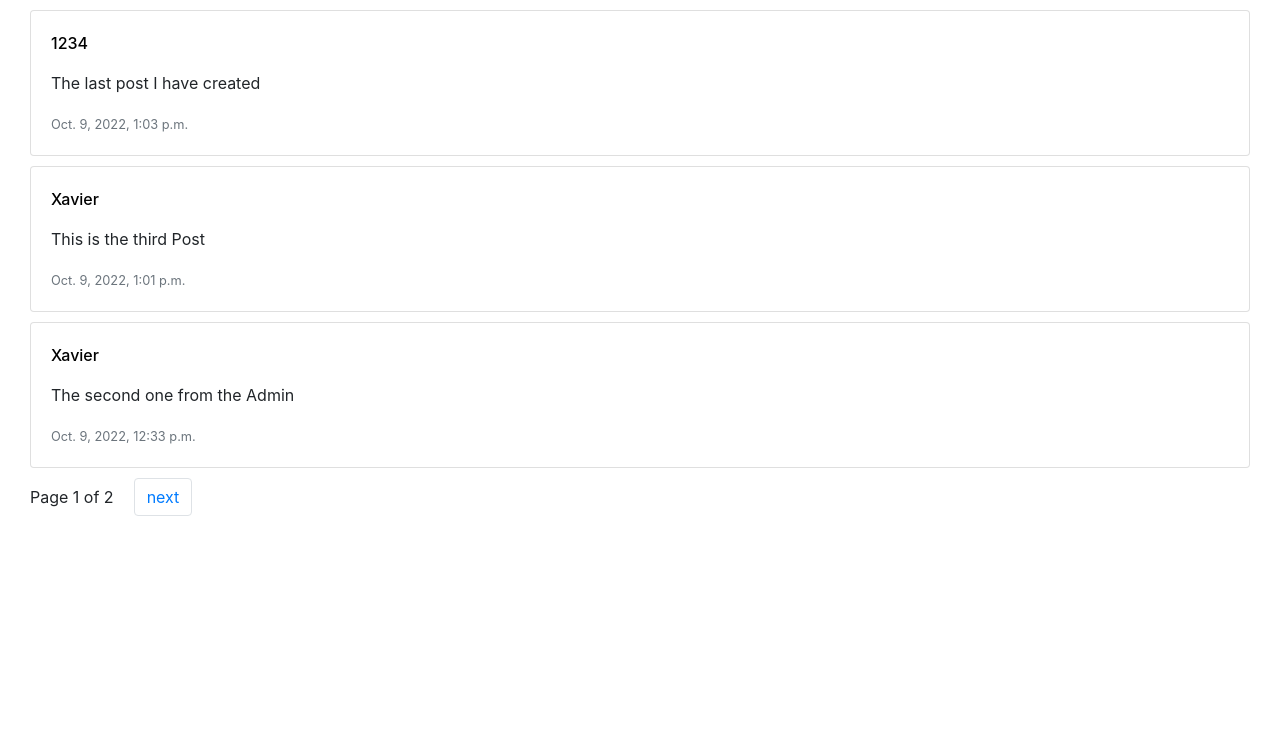
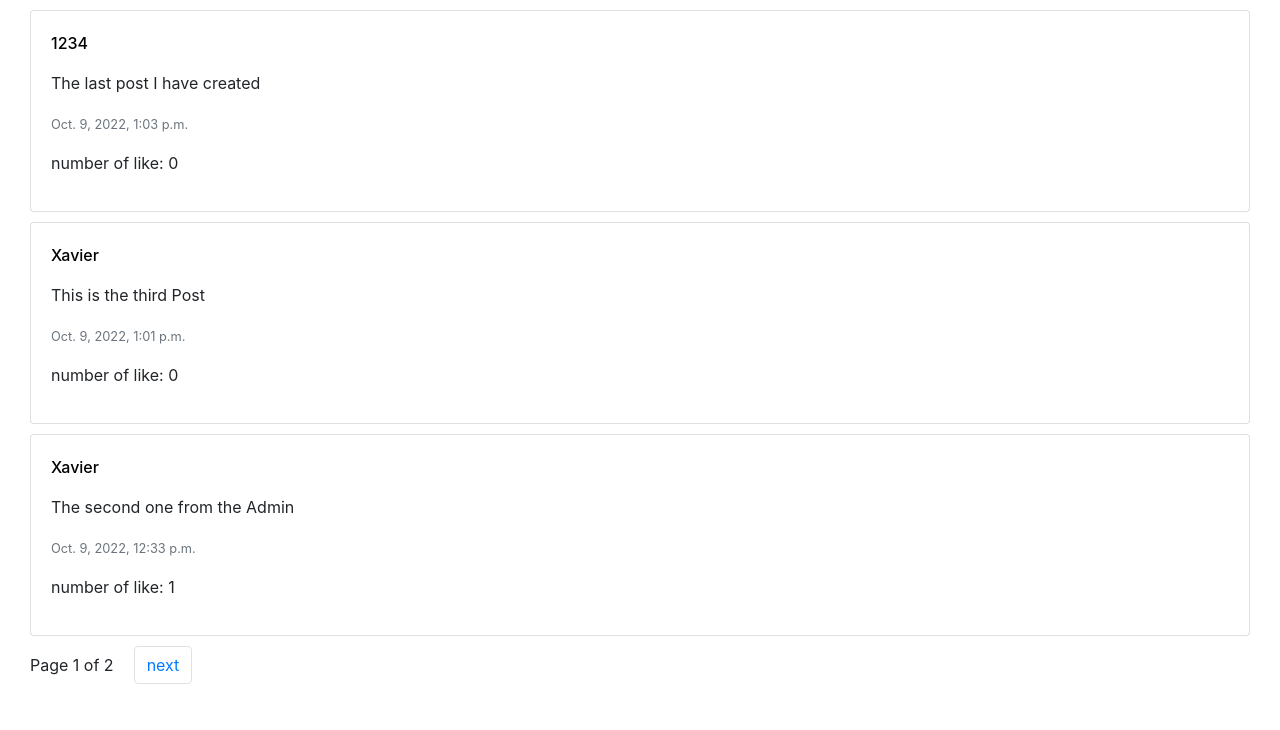
Before and after one commit to Ourlet/CS50W_Network, a Django app: page / in a window 1280 px wide. Shown: the part 134-864 px from the top of the page. Before the commit the page ends 650 px from the top, so only its background shows below. Run offline with Django 3.2, Linux system fonts and the light colour scheme; data comes from the database, SQL or seed files in the repository; both versions use the stored data as it was after the commit; data that the repository does not hold is empty; some libraries are stand-ins or nearby versions.

Commit message:
fixing number of like per post

```diff
--- a/network/static/network/index.js
+++ b/network/static/network/index.js
@@ -1,4 +1,26 @@
-document.addEventListener("DOMContentLoaded", function () {});
+document.addEventListener("DOMContentLoaded", function () {
+  post_details();
+});
+
+function post_details() {
+  fetch(`/post`);
+  const element = document.createElement("div");
+
+  // Add some HTML in the container to display the information of a specific email
+  element.innerHTML = `<div class="post card">
+        <div class="card-body">
+            <p><a class="post-poster card-title" href="{% url 'profile' post.poster.username %}">${post.poster}</a></p>
+            <p class="post-body card-text">${post.content}</p>
+            <p class="post-creation-date card-text">
+            <small class="text-muted">${post.creation_date}</small>
+            </p>
+            <p>number of like: ${like}</p>
+        </div>
+        </div>`;
+
+  // Add the new HTML to the div email-details
+  document.querySelector("#post-view").append(element);
+}
 
 //   function like_post(post){
 //     fetch(`/update/${post.id}`,
--- a/network/static/network/profile.js
+++ b/network/static/network/profile.js
@@ -5,7 +5,6 @@ document.addEventListener("DOMContentLoaded", function () {
 function display_profile(profile) {
   document.querySelector("#profile-view").innerHTML = "";
   document.querySelector("#profile-follow").innerHTML = "";
-  document.querySelector("#profile-posts").innerHTML = "";
 
   // Call the API to get the details of the profile
   fetch(`/update_profile/${profile}`)
--- a/network/templates/network/index.html
+++ b/network/templates/network/index.html
@@ -41,6 +41,7 @@
         <p class="post-creation-date card-text">
           <small class="text-muted">{{ post.creation_date}}</small>
         </p>
+        <p>number of like: {{ post.num_likes }}</p>
       </div>
     </div>
     {% endfor %}
@@ -68,6 +69,10 @@
       </ul>
     </nav>
   </div>
+
+  <div id="post-view"></div>
 </div>
 
+{% endblock %} {% block script %}
+<script src="{% static 'network/index.js' %}"></script>
 {% endblock %}
--- a/network/urls.py
+++ b/network/urls.py
@@ -14,5 +14,6 @@ urlpatterns = [
     # API Routes
     path("update_profile/<str:profile>",
          views.update_profile, name="update_profile"),
-    path("update_post/<int:post_id>", views.update_post, name="update_post")
+    path("update_post/<int:post_id>", views.update_post, name="update_post"),
+    # path("get_like/<int:post_id>", views.get_like, name="like")
 ]
--- a/network/views.py
+++ b/network/views.py
@@ -9,6 +9,7 @@ from django.views.decorators.csrf import csrf_exempt
 from django.contrib.auth.decorators import login_required
 from django.core.serializers import serialize
 from django.core.paginator import Paginator
+from django.db.models import Count
 
 
 from .models import Follower, Post, User, Like
@@ -16,7 +17,8 @@ from .forms import createPostForm
 
 
 def index(request):
-    posts = Post.objects.order_by('-creation_date').all()
+    posts = Post.objects.annotate(num_likes=Count(
+        'liked')).order_by('-creation_date').all()
     paginator = Paginator(posts, 3)  # Show 25 contacts per page.
 
     page_number = request.GET.get('page')
@@ -24,7 +26,7 @@ def index(request):
 
     return render(request, "network/index.html", {
         "post": createPostForm(),
-        'page_obj': page_obj
+        'page_obj': page_obj,
     })
 
 
@@ -92,8 +94,8 @@ def create_post(request):
     return HttpResponseRedirect(reverse("index"))
 
 
-@csrf_exempt
-@login_required
+@ csrf_exempt
+@ login_required
 def profile(request, profile):
 
     poster = User.objects.get(username=profile)
@@ -110,8 +112,8 @@ def profile(request, profile):
     })
 
 
-@csrf_exempt
-@login_required
+@ csrf_exempt
+@ login_required
 def update_profile(request, profile):
 
     # Identify who is consulting the profile
@@ -185,9 +187,28 @@ def update_profile(request, profile):
 
         return JsonResponse({"Following": "Follower removed successfully."}, status=201)
 
+# Create a get post API to get all data relative to a post
 
-@csrf_exempt
-@login_required
+
+@ csrf_exempt
+def get_post(request, post_id):
+
+    if request.method == "GET":
+        try:
+            post = Post.objects.filter(pk=post_id)
+            like = Like.objects.filter(liked=post).count()
+
+        except Post.DoesNotExist:
+            return JsonResponse({"message": "Post doesn't exist."}, status=404)
+
+        return JsonResponse({
+            "post": post,
+            "like": like
+        }, safe=False, status=201)
+
+
+@ csrf_exempt
+@ login_required
 def update_post(request, post_id):
     viewer = request.user
     post = get_object_or_404(Post, pk=post_id)
```
Also changed, not shown: db.sqlite3.
